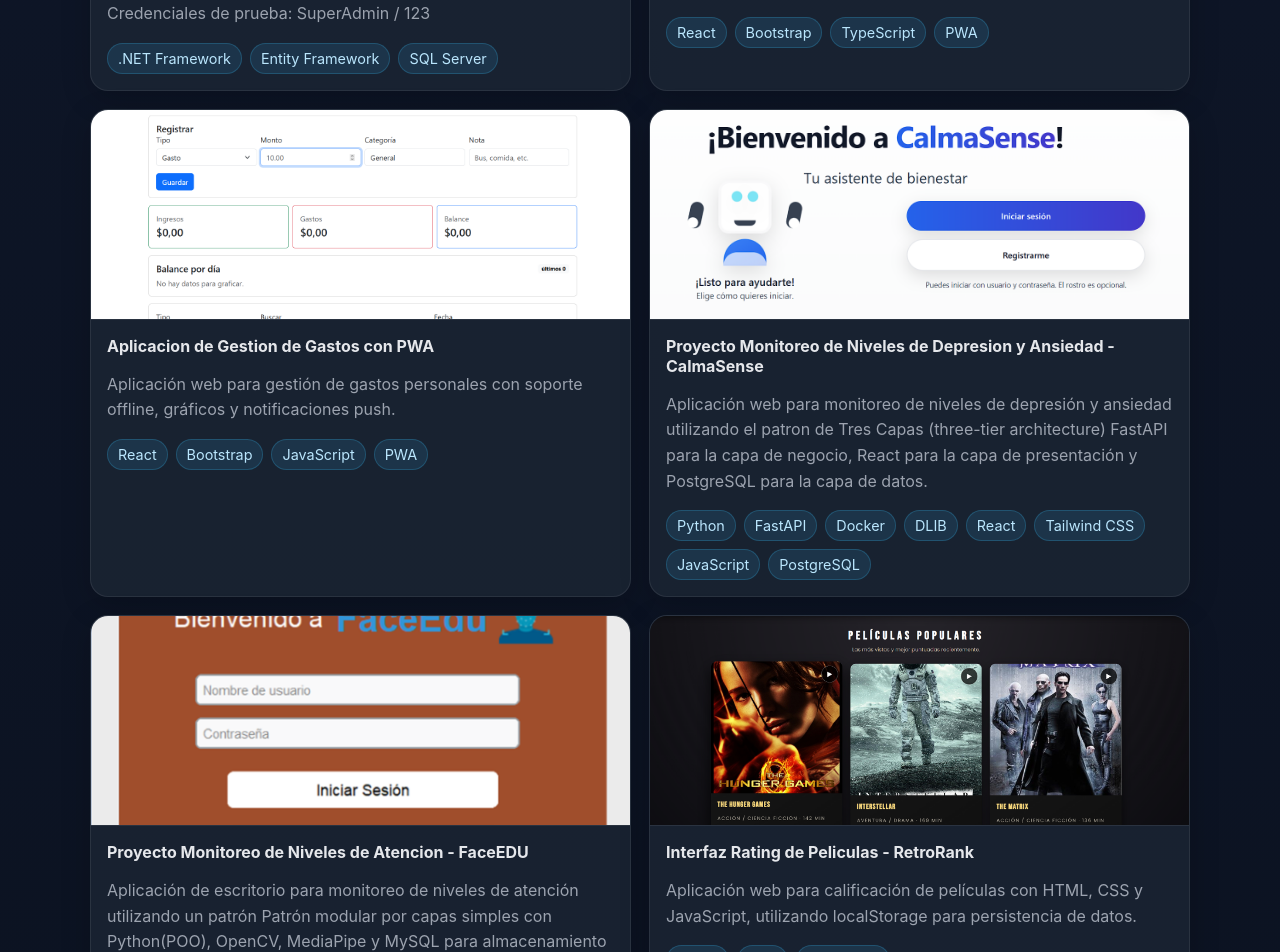
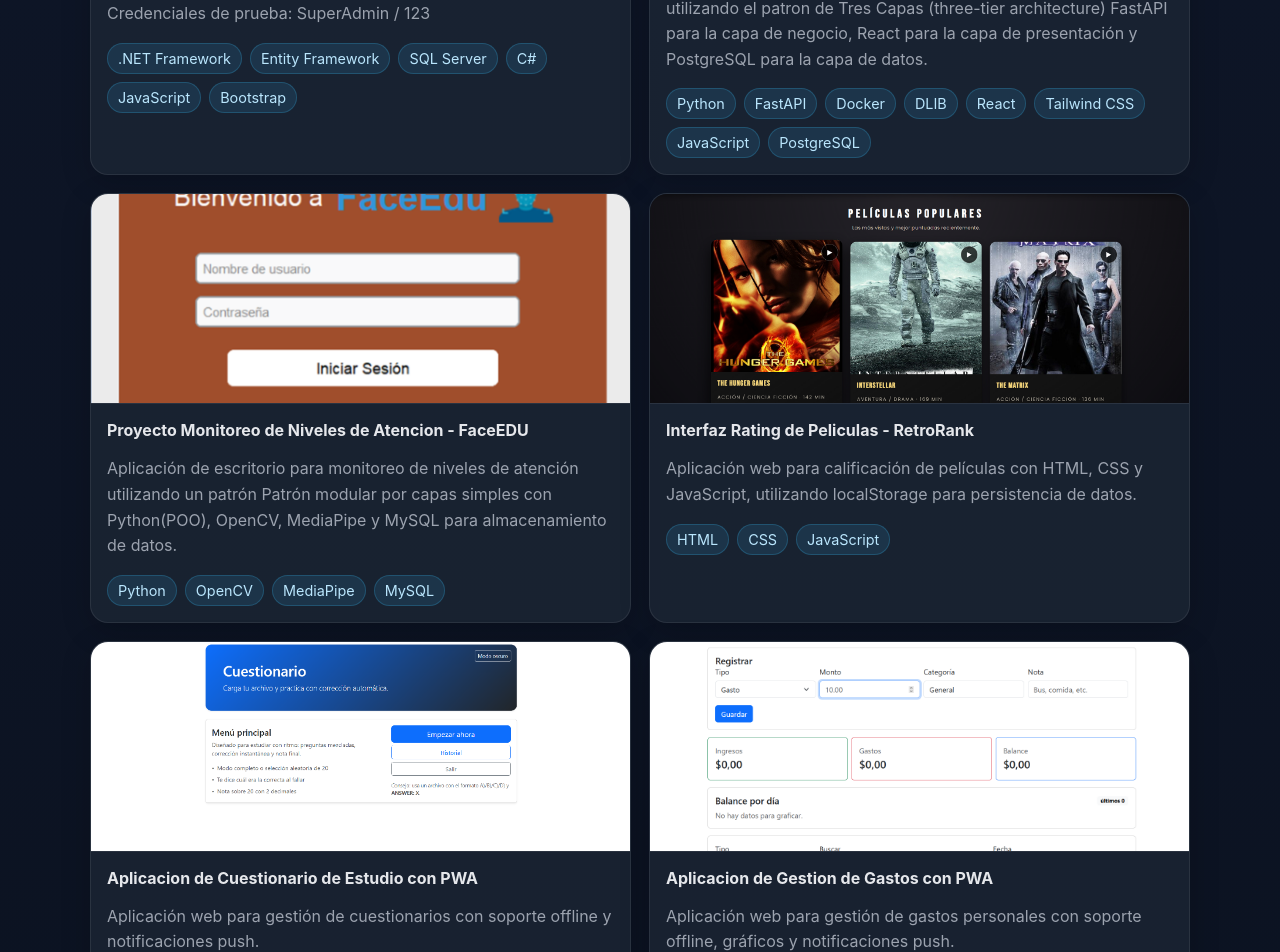
Before and after one commit to KD24Ortega/portafolioKD, a React (Vite) app: page / in a window 1280 px wide. Shown: the part 2647-3599 px from the top of the page. Built offline with nearby package versions, Linux system fonts and the light colour scheme.

Commit message:
FIX: Correcciones del Skills

```diff
--- a/src/components/Skills.jsx
+++ b/src/components/Skills.jsx
@@ -7,6 +7,8 @@ import {
   fadeSlideUpFast,
   staggerContainer,
   staggerItem,
+  staggerContainerStrong,
+  staggerItemStrong,
   viewportOnce,
 } from "../motionPresets";
 
@@ -116,14 +118,25 @@ const iconMap = {
   "Rocky Linux": <SiRockylinux />,
 };
 
-function SkillGroup({ title, items }) {
+function SkillGroup({ title, items, reduceMotion }) {
   return (
-    <Motion.div className="skill-group card" variants={fadeSlideUpFast}>
+    <Motion.div className="skill-group card" variants={staggerItem} layout>
       <h4>{title}</h4>
 
-      <Motion.div className="skills-icons-grid" variants={staggerContainer}>
-        {items.map((item) => (
-          <Motion.div key={item} className="tech-card" title={item} variants={staggerItem}>
+      <Motion.div
+        className="skills-icons-grid"
+        variants={staggerContainerStrong}
+        initial={reduceMotion ? false : "hidden"}
+        animate={reduceMotion ? undefined : "visible"}
+      >
+        {(items ?? []).map((item) => (
+          <Motion.div
+            key={item}
+            className="tech-card"
+            title={item}
+            variants={staggerItemStrong}
+            layout
+          >
             <div className="tech-icon">{iconMap[item] || <FaCode />}</div>
             <span className="tech-label">{item}</span>
           </Motion.div>
@@ -142,7 +155,9 @@ export default function Skills() {
 
   const visibleEntries = useMemo(() => {
     if (!activeCategory) return Object.entries(skills);
-    return [[activeCategory, skills[activeCategory]]];
+    const selected = skills[activeCategory];
+    if (!selected) return [];
+    return [[activeCategory, selected]];
   }, [activeCategory, skills]);
 
   return (
@@ -179,9 +194,16 @@ export default function Skills() {
           ))}
         </Motion.div>
 
-        <Motion.div className="grid-2" variants={staggerContainer}>
+        <Motion.div
+          key={activeCategory ?? "all"}
+          className="grid-2"
+          variants={staggerContainer}
+          initial={reduceMotion ? false : "hidden"}
+          animate={reduceMotion ? undefined : "visible"}
+          layout
+        >
           {visibleEntries.map(([category, items]) => (
-            <SkillGroup key={category} title={category} items={items} />
+            <SkillGroup key={category} title={category} items={items} reduceMotion={reduceMotion} />
           ))}
         </Motion.div>
       </div>
--- a/src/data/portfolioData.js
+++ b/src/data/portfolioData.js
@@ -81,27 +81,9 @@ export const portfolioData = {
       description:
         "Aplicación web de gestión de médicos utilizando el patrón MVC con ASP.NET Framework, Entity Framework y SQL Server. Credenciales de prueba: SuperAdmin / 123",
       image: "/projects/ProyectoMVC.png",
-      stack: [".NET Framework", "Entity Framework", "SQL Server"],
+      stack: [".NET Framework", "Entity Framework", "SQL Server", "C#", "JavaScript", "Bootstrap"],
       demo: "https://crudkdortega.somee.com",
       repo: "https://github.com/KD24Ortega/ProyectoP1_DesarrolloWEB.git",
-    },
-    {
-      title: "Aplicacion de Cuestionario de Estudio con PWA",
-      description:
-        "Aplicación web para gestión de cuestionarios con soporte offline y notificaciones push.",
-      image: "/projects/AplicacionPWACuestionario.png",
-      stack: ["React", "Bootstrap", "TypeScript", "PWA"],
-      demo: "https://quest-ts.vercel.app/",
-      repo: "https://github.com/KD24Ortega/cuestionariots.git",
-    },
-    {
-      title: "Aplicacion de Gestion de Gastos con PWA",
-      description:
-        "Aplicación web para gestión de gastos personales con soporte offline, gráficos y notificaciones push.",
-      image: "/projects/GastoZen.png",
-      stack: ["React", "Bootstrap", "JavaScript", "PWA"],
-      demo: "https://gastozen.vercel.app/",
-      repo: "https://github.com/KD24Ortega/exposicionp3_kd.git",
     },
     {
       title: "Proyecto Monitoreo de Niveles de Depresion y Ansiedad - CalmaSense",
@@ -129,6 +111,24 @@ export const portfolioData = {
       stack: ["HTML", "CSS", "JavaScript"],
       demo: "https://retrorank.vercel.app/",
       repo: "https://github.com/KD24Ortega/PRY_WEB_COMPONENTS_P1.git",
+    },
+    {
+      title: "Aplicacion de Cuestionario de Estudio con PWA",
+      description:
+        "Aplicación web para gestión de cuestionarios con soporte offline y notificaciones push.",
+      image: "/projects/AplicacionPWACuestionario.png",
+      stack: ["React", "Bootstrap", "TypeScript", "PWA"],
+      demo: "https://quest-ts.vercel.app/",
+      repo: "https://github.com/KD24Ortega/cuestionariots.git",
+    },
+    {
+      title: "Aplicacion de Gestion de Gastos con PWA",
+      description:
+        "Aplicación web para gestión de gastos personales con soporte offline, gráficos y notificaciones push.",
+      image: "/projects/GastoZen.png",
+      stack: ["React", "Bootstrap", "JavaScript", "PWA"],
+      demo: "https://gastozen.vercel.app/",
+      repo: "https://github.com/KD24Ortega/exposicionp3_kd.git",
     }
   ],
 };
--- a/src/motionPresets.js
+++ b/src/motionPresets.js
@@ -28,6 +28,16 @@ export const staggerContainer = {
   },
 };
 
+export const staggerContainerStrong = {
+  hidden: {},
+  visible: {
+    transition: {
+      staggerChildren: 0.09,
+      delayChildren: 0.12,
+    },
+  },
+};
+
 export const staggerItem = {
   hidden: { opacity: 0, y: 10 },
   visible: {
@@ -36,3 +46,13 @@ export const staggerItem = {
     transition: { duration: 0.32, ease: [0.22, 1, 0.36, 1] },
   },
 };
+
+export const staggerItemStrong = {
+  hidden: { opacity: 0, y: 14, scale: 0.98 },
+  visible: {
+    opacity: 1,
+    y: 0,
+    scale: 1,
+    transition: { duration: 0.38, ease: [0.22, 1, 0.36, 1] },
+  },
+};
```
